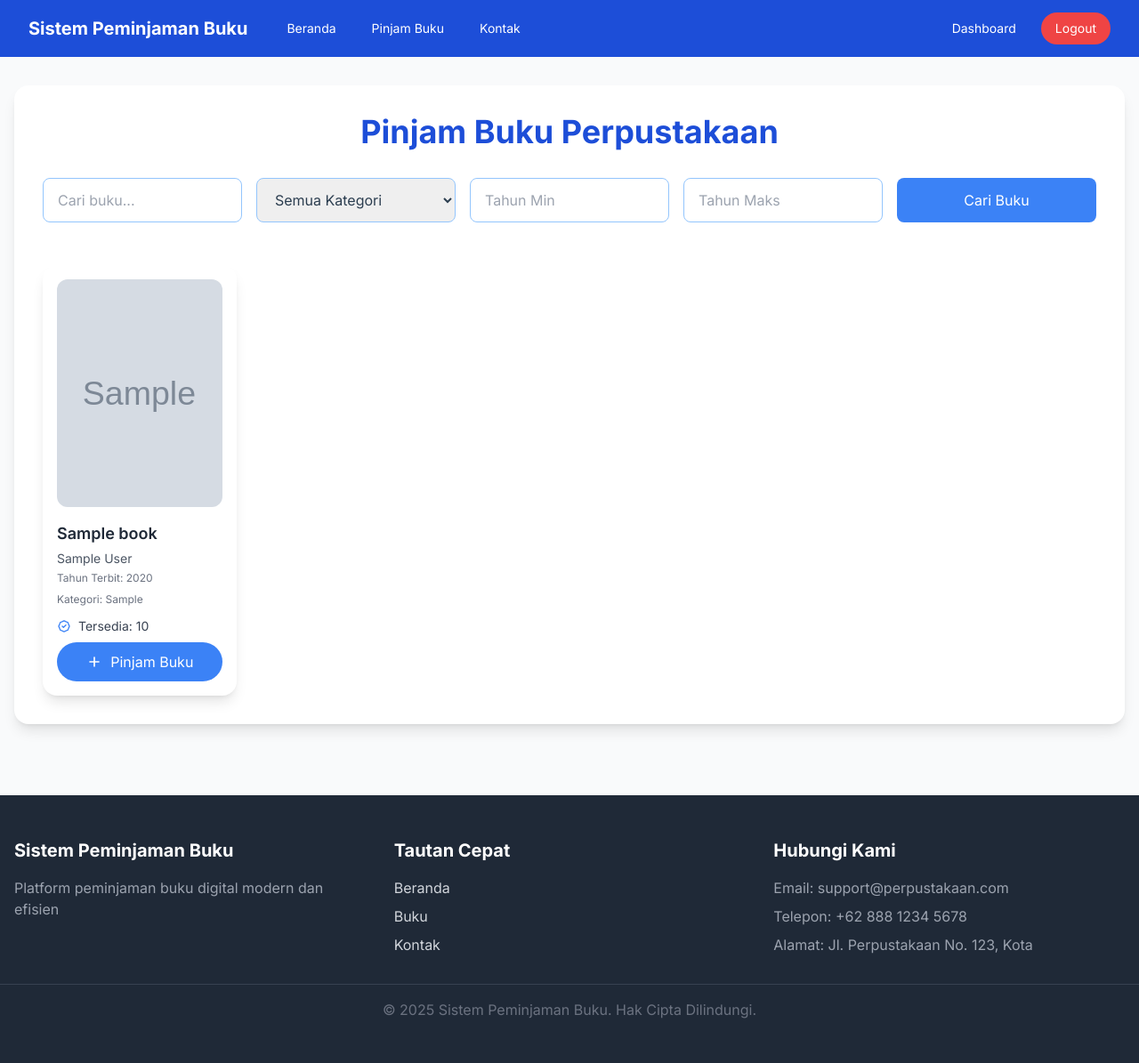
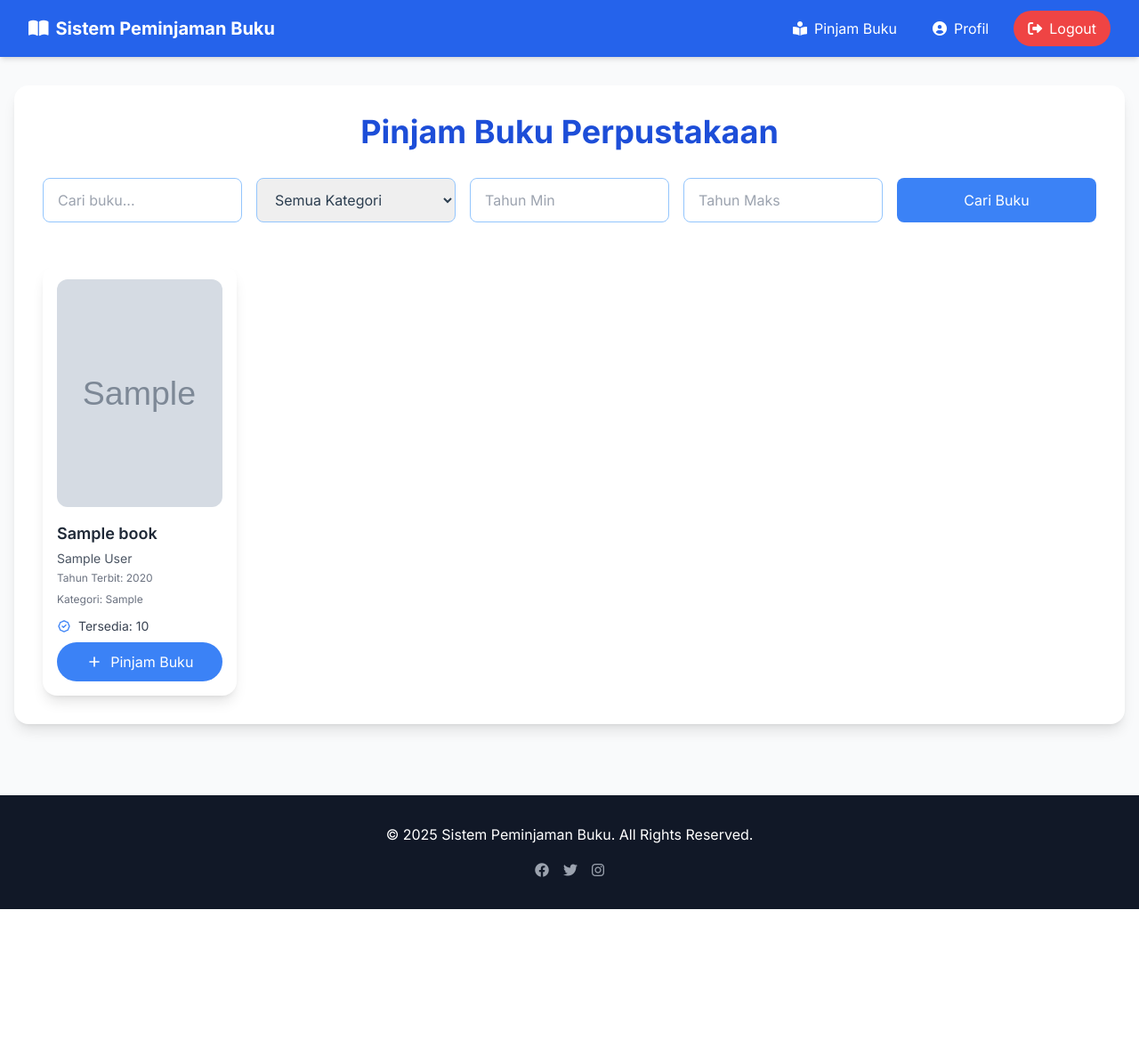
Before and after one commit to Madleyym/sistem-peminjaman-buku, a PHP site: page /SistemPeminjamanBuku/auth/users/book-loan.php in a window 1280 px wide. Shown: the whole page at 89% size. After the commit the page ends 1022 px from the top, so only its background shows below. Run offline with PHP 8.4, Linux system fonts and the light colour scheme; the visitor is signed in with stand-in values (Sample User, id 1); tables that the repository leaves empty or names only in its code hold one stand-in row (values such as "Sample post"); grey boxes marked "Sample" are stand-in pictures; some libraries are stand-ins or nearby versions.

Commit message:
update book-loan on public

```diff
--- a/public/auth/users/book-loan.php
+++ b/public/auth/users/book-loan.php
@@ -7,11 +7,12 @@ if (empty($_SESSION['user_id'])) {
     exit();
 }
 
+require_once __DIR__ . '/../../../vendor/autoload.php';
 require_once('../../../config/constants.php');
 require_once '../../../config/database.php';
 require_once '../../../classes/User.php';
 require_once '../../../classes/Book.php';
-require_once '../../../classes/Loan.php';  // Add this line
+require_once '../../../classes/Loan.php';
 
 $database = new Database();
 $conn = $database->getConnection();
@@ -57,6 +58,7 @@ $books = $keyword ?
     <script src="https://cdn.tailwindcss.com"></script>
     <script src="https://cdn.jsdelivr.net/npm/alpinejs@3.x.x/dist/cdn.min.js" defer></script>
     <link href="https://fonts.googleapis.com/css2?family=Inter:wght@300;400;600;700&display=swap" rel="stylesheet">
+    <link href="https://cdnjs.cloudflare.com/ajax/libs/font-awesome/6.0.0-beta3/css/all.min.css" rel="stylesheet">
 </head>
 <style>
     :root {
@@ -195,72 +197,54 @@ $books = $keyword ?
     }
 </style>
 
-<body class="bg-gray-50 font-inter min-h-screen flex flex-col">
-    <!-- Mobile Navigation -->
-    <nav x-data="{ open: false }" class="bg-blue-700 md:hidden">
+<body class="bg-gray-50 min-h-screen flex flex-col">
+    <!-- Navigation (Mobile & Desktop) -->
+    <nav x-data="{ mobileMenu: false }" class="bg-blue-600 shadow-md">
         <div class="max-w-7xl mx-auto px-4 sm:px-6 lg:px-8">
             <div class="flex items-center justify-between h-16">
                 <div class="flex items-center">
-                    <a href="/" class="text-white font-bold text-xl">
+                    <a href="/sistem/public/auth/users/dashboard.php" class="text-white font-bold text-xl flex items-center">
+                        <i class="fas fa-book-open mr-2"></i>
                         <?= htmlspecialchars(SITE_NAME) ?>
                     </a>
                 </div>
-                <div class="-mr-2 flex md:hidden">
+
+                <!-- Mobile Menu Toggle -->
+                <div class="md:hidden">
                     <button
-                        @click="open = !open"
-                        type="button"
-                        class="bg-blue-600 inline-flex items-center justify-center p-2 rounded-md text-white hover:bg-blue-500 focus:outline-none">
-                        <span class="sr-only">Open main menu</span>
-                        <svg x-show="!open" class="h-6 w-6" stroke="currentColor" fill="none" viewBox="0 0 24 24">
-                            <path stroke-linecap="round" stroke-linejoin="round" stroke-width="2" d="M4 6h16M4 12h16M4 18h16"></path>
-                        </svg>
-                        <svg x-show="open" class="h-6 w-6" stroke="currentColor" fill="none" viewBox="0 0 24 24">
-                            <path stroke-linecap="round" stroke-linejoin="round" stroke-width="2" d="M6 18L18 6M6 6l12 12"></path>
-                        </svg>
+                        @click="mobileMenu = !mobileMenu"
+                        class="text-white hover:bg-blue-500 p-2 rounded-md">
+                        <i x-show="!mobileMenu" class="fas fa-bars"></i>
+                        <i x-show="mobileMenu" class="fas fa-times"></i>
                     </button>
                 </div>
+
+                <!-- Desktop Navigation -->
+                <div class="hidden md:flex space-x-4 items-center">
+                    <a href="/sistem/public/auth/users/book-loan.php" class="text-white hover:bg-blue-500 px-3 py-2 rounded-md">
+                        <i class="fas fa-book-reader mr-2"></i>Pinjam Buku
+                    </a>
+                    <a href="/sistem/public/auth/users/profile.php" class="text-white hover:bg-blue-500 px-3 py-2 rounded-md">
+                        <i class="fas fa-user-circle mr-2"></i>Profil
+                    </a>
+                    <a href="/sistem/public/auth/logout.php" class="bg-red-500 hover:bg-red-600 text-white px-4 py-2 rounded-full">
+                        <i class="fas fa-sign-out-alt mr-2"></i>Logout
+                    </a>
+                </div>
             </div>
-        </div>
 
-        <!-- Mobile Menu -->
-        <div x-show="open" class="md:hidden">
-            <div class="px-2 pt-2 pb-3 space-y-1 sm:px-3 bg-blue-600">
-                <a href="/" class="text-white block px-3 py-2 rounded-md text-base font-medium hover:bg-blue-500">Beranda</a>
-                <a href="/sistem/public/auth/users/book-loan.php" class="text-white block px-3 py-2 rounded-md text-base font-medium hover:bg-blue-500">Pinjam Buku</a>
-                <?php if (empty($_SESSION['user_id'])): ?>
-                    <a href="../../auth/login.php" class="text-white block px-3 py-2 rounded-md text-base font-medium hover:bg-blue-500">Login</a>
-                    <a href="../../auth/register.php" class="text-white block px-3 py-2 rounded-md text-base font-medium hover:bg-blue-500">Daftar</a>
-                <?php else: ?>
-                    <a href="/index.php" class="text-white block px-3 py-2 rounded-md text-base font-medium hover:bg-blue-500">Dashboard</a>
-                    <a href="/auth/logout.php" class="text-white block px-3 py-2 rounded-md text-base font-medium hover:bg-blue-500">Logout</a>
-                <?php endif; ?>
-                <a href="/contact" class="text-white block px-3 py-2 rounded-md text-base font-medium hover:bg-blue-500">Kontak</a>
-            </div>
-        </div>
-    </nav>
-
-    <!-- Desktop Navigation (Copied from index.php) -->
-    <nav class="bg-blue-700 hidden md:block">
-        <div class="max-w-7xl mx-auto px-4 sm:px-6 lg:px-8">
-            <div class="flex items-center justify-between h-16">
-                <div class="flex items-center">
-                    <a href="/" class="text-white font-bold text-xl mr-8">
-                        <?= htmlspecialchars(SITE_NAME) ?>
+            <!-- Mobile Menu Dropdown -->
+            <div x-show="mobileMenu" class="md:hidden">
+                <div class="px-2 pt-2 pb-3 space-y-1 bg-blue-600">
+                    <a href="/sistem/public/auth/users/book-loan.php" class="text-white block px-3 py-2 rounded-md hover:bg-blue-500">
+                        <i class="fas fa-book-reader mr-2"></i>Pinjam Buku
                     </a>
-                    <div class="flex space-x-4">
-                        <a href="/sistem/public/index.php" class="text-white hover:bg-blue-600 px-3 py-2 rounded-md text-sm font-medium">Beranda</a>
-                        <a href="/sistem/public/auth/users/book-loan.php" class="text-white hover:bg-blue-600 px-3 py-2 rounded-md text-sm font-medium">Pinjam Buku</a>
-                        <a href="/sistem/public/contact.php" class="text-white hover:bg-blue-600 px-3 py-2 rounded-md text-sm font-medium">Kontak</a>
-                    </div>
-                </div>
-                <div class="flex space-x-4">
-                    <?php if (empty($_SESSION['user_id'])): ?>
-                        <a href="/sistem/public/auth/login.php" class="text-white hover:bg-blue-600 px-3 py-2 rounded-md text-sm font-medium">Login</a>
-                        <a href="/sistem/public/auth/register.php" class="bg-green-500 hover:bg-green-600 text-white px-4 py-2 rounded-full text-sm font-medium">Daftar</a>
-                    <?php else: ?>
-                        <a href="/sistem/public/dashboard.php" class="text-white hover:bg-blue-600 px-3 py-2 rounded-md text-sm font-medium">Dashboard</a>
-                        <a href="/sistem/public/auth/logout.php" class="bg-red-500 hover:bg-red-600 text-white px-4 py-2 rounded-full text-sm font-medium">Logout</a>
-                    <?php endif; ?>
+                    <a href="/sistem/public/auth/users/profile.php" class="text-white block px-3 py-2 rounded-md hover:bg-blue-500">
+                        <i class="fas fa-user-circle mr-2"></i>Profil
+                    </a>
+                    <a href="/sistem/public/auth/logout.php" class="text-white block px-3 py-2 rounded-md hover:bg-blue-500">
+                        <i class="fas fa-sign-out-alt mr-2"></i>Logout
+                    </a>
                 </div>
             </div>
         </div>
@@ -319,7 +303,7 @@ $books = $keyword ?
                     <div class="bg-white rounded-2xl shadow-lg hover:shadow-xl transform hover:-translate-y-2 transition duration-300 p-4 flex flex-col">
                         <div class="relative mb-4">
                             <img
-                                src="<?= !empty($book['cover_image']) ? htmlspecialchars($book['cover_image']) : '../assets/images/default-book-cover.jpg' ?>"
+                                src="<?= !empty($book['cover_image']) ? htmlspecialchars($book['cover_image']) : '../assets/images/default-book-cover.jpg" alt="Cover Image"' ?>"
                                 alt="<?= htmlspecialchars($book['title']) ?>"
                                 class="w-full h-64 object-cover rounded-xl">
                             <?php if ($book['available_quantity'] <= 3 && $book['available_quantity'] > 0): ?>
@@ -330,7 +314,10 @@ $books = $keyword ?
                         </div>
                         <div class="flex-grow flex flex-col">
                             <h3 class="font-semibold text-lg text-gray-800 mb-1 line-clamp-2">
-                                <?= htmlspecialchars($book['title']) ?>
+                            <!-- C:\xampp\htdocs\sistem\public\auth\users\manage-loan\detail-books.php -->
+                                <a href="/sistem/public/auth/users/manage-loan/detail-books.php?id=<?= $book['id'] ?>" class="hover:text-blue-600 transition duration-300"> <?= htmlspecialchars($book['title']) ?>
+                                </a>
+
                             </h3>
                             <p class="text-gray-600 mb-1 text-sm">
                                 <?= htmlspecialchars($book['author']) ?>
@@ -374,34 +361,14 @@ $books = $keyword ?
     </main>
 
     <!-- Footer -->
-    <footer class="bg-gray-800 text-white py-12">
-        <div class="container mx-auto px-4 grid md:grid-cols-3 gap-8">
-            <div>
-                <h4 class="text-xl font-bold mb-4"><?= htmlspecialchars(SITE_NAME) ?></h4>
-                <p class="text-gray-400">Platform peminjaman buku digital modern dan efisien</p>
-                <div class="flex space-x-4 mt-4">
-                    <a href="#" class="text-gray-300 hover:text-white"><i class="fab fa-facebook"></i></a>
-                    <a href="#" class="text-gray-300 hover:text-white"><i class="fab fa-twitter"></i></a>
-                    <a href="#" class="text-gray-300 hover:text-white"><i class="fab fa-instagram"></i></a>
-                </div>
+    <footer class="bg-gray-900 text-white py-8">
+        <div class="container mx-auto px-4 text-center">
+            <p>&copy; <?= date('Y') ?> <?= htmlspecialchars(SITE_NAME) ?>. All Rights Reserved.</p>
+            <div class="flex justify-center space-x-4 mt-4">
+                <a href="#" class="text-gray-400 hover:text-white"><i class="fab fa-facebook"></i></a>
+                <a href="#" class="text-gray-400 hover:text-white"><i class="fab fa-twitter"></i></a>
+                <a href="#" class="text-gray-400 hover:text-white"><i class="fab fa-instagram"></i></a>
             </div>
-            <div>
-                <h4 class="text-xl font-bold mb-4">Tautan Cepat</h4>
-                <ul class="space-y-2">
-                    <li><a href="/" class="text-gray-300 hover:text-white">Beranda</a></li>
-                    <li><a href="/books" class="text-gray-300 hover:text-white">Buku</a></li>
-                    <li><a href="/contact" class="text-gray-300 hover:text-white">Kontak</a></li>
-                </ul>
-            </div>
-            <div>
-                <h4 class="text-xl font-bold mb-4">Hubungi Kami</h4>
-                <p class="text-gray-400 mb-2">Email: support@perpustakaan.com</p>
-                <p class="text-gray-400 mb-2">Telepon: +62 888 1234 5678</p>
-                <p class="text-gray-400">Alamat: Jl. Perpustakaan No. 123, Kota</p>
-            </div>
-        </div>
-        <div class="text-center text-gray-500 mt-8 pt-4 border-t border-gray-700">
-            &copy; <?= date('Y') ?> <?= htmlspecialchars(SITE_NAME) ?>. Hak Cipta Dilindungi.
         </div>
     </footer>
 </body>
```
